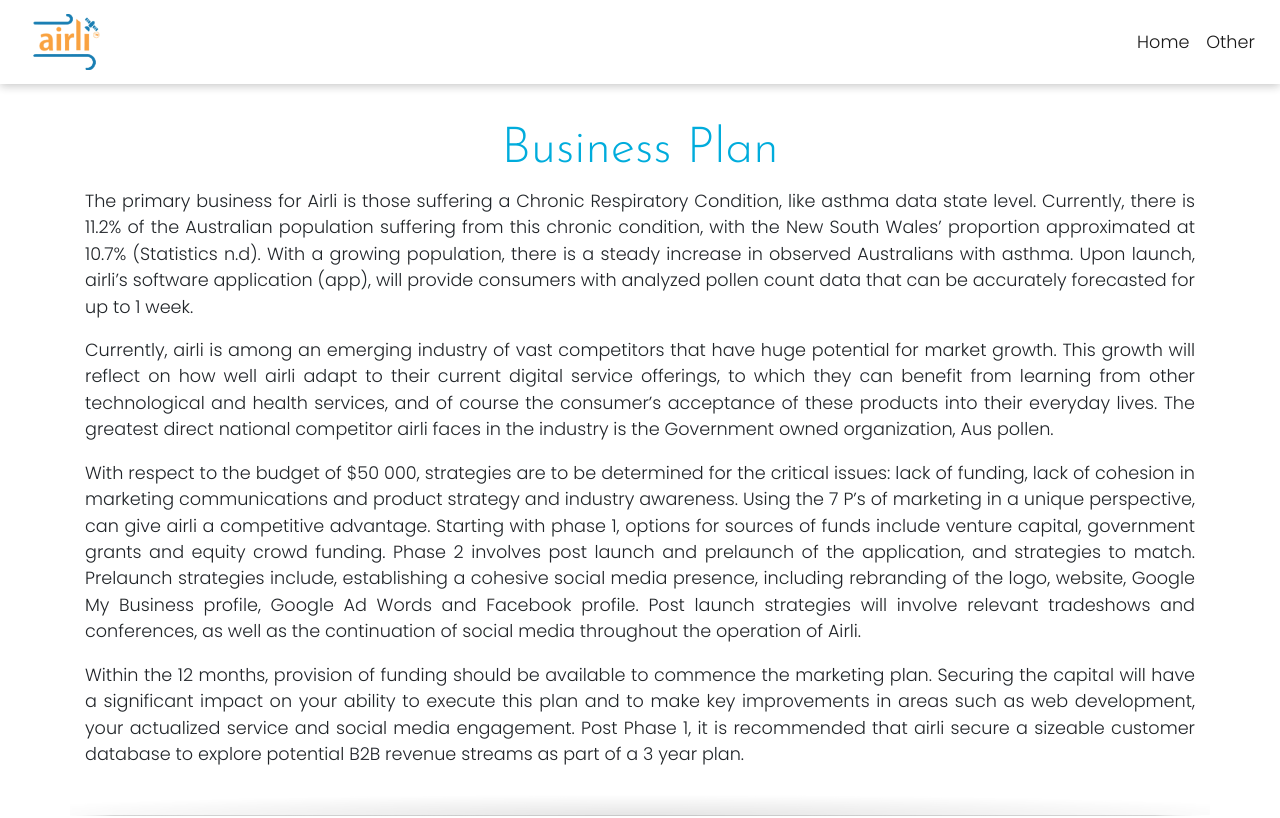
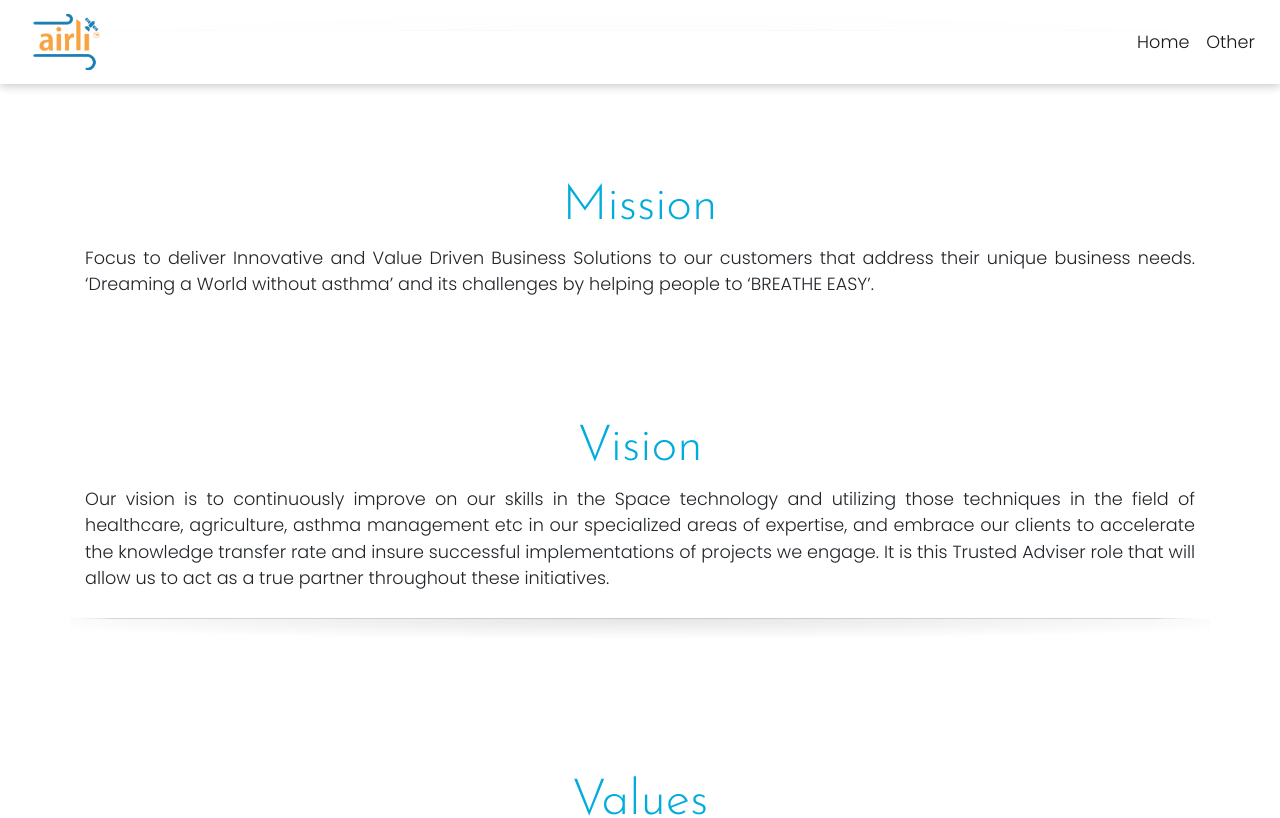
Before and after one commit to 7tena/Airli-Website, a React (Create React App) app: page /other in a window 1280 px wide. Shown: the top 818 px of the page. Built offline with nearby package versions, Linux system fonts and the light colour scheme.

Commit message:
Minor edits

```diff
--- a/src/components/businessplan.js
+++ b/src/components/businessplan.js
@@ -1,5 +1,4 @@
 import React from "react";
-import OurStory from "./ourstory";
 import MissionVision from "./missionvision";
 import Values from "./values";
 import Strategy from "./strategy";
@@ -7,68 +6,13 @@
 export default function Businessplan() {
     return (
         <div id='other'>
-            <div className='container'>
-                <h3>Business Plan</h3>
-                <p class='text-justify'>
-                    The primary business for Airli is those suffering a Chronic
-                    Respiratory Condition, like asthma data state level.
-                    Currently, there is 11.2% of the Australian population
-                    suffering from this chronic condition, with the New South
-                    Wales’ proportion approximated at 10.7% (Statistics n.d).
-                    With a growing population, there is a steady increase in
-                    observed Australians with asthma. Upon launch, airli’s
-                    software application (app), will provide consumers with
-                    analyzed pollen count data that can be accurately forecasted
-                    for up to 1 week.
-                </p>
-                <p class='text-justify'>
-                    Currently, airli is among an emerging industry of vast
-                    competitors that have huge potential for market growth. This
-                    growth will reflect on how well airli adapt to their current
-                    digital service offerings, to which they can benefit from
-                    learning from other technological and health services, and
-                    of course the consumer’s acceptance of these products into
-                    their everyday lives. The greatest direct national
-                    competitor airli faces in the industry is the Government
-                    owned organization, Aus pollen.
-                </p>
-                <p class='text-justify'>
-                    With respect to the budget of $50 000, strategies are to be
-                    determined for the critical issues: lack of funding, lack of
-                    cohesion in marketing communications and product strategy
-                    and industry awareness. Using the 7 P’s of marketing in a
-                    unique perspective, can give airli a competitive advantage.
-                    Starting with phase 1, options for sources of funds include
-                    venture capital, government grants and equity crowd funding.
-                    Phase 2 involves post launch and prelaunch of the
-                    application, and strategies to match. Prelaunch strategies
-                    include, establishing a cohesive social media presence,
-                    including rebranding of the logo, website, Google My
-                    Business profile, Google Ad Words and Facebook profile. Post
-                    launch strategies will involve relevant tradeshows and
-                    conferences, as well as the continuation of social media
-                    throughout the operation of Airli.
-                </p>
-                <p class='text-justify'>
-                    Within the 12 months, provision of funding should be
-                    available to commence the marketing plan. Securing the
-                    capital will have a significant impact on your ability to
-                    execute this plan and to make key improvements in areas such
-                    as web development, your actualized service and social media
-                    engagement. Post Phase 1, it is recommended that airli
-                    secure a sizeable customer database to explore potential B2B
-                    revenue streams as part of a 3 year plan.
-                </p>
-            </div>
             <div className='container div-up'></div>
-            <OurStory />
+            <MissionVision />
             <div className='container div-down'></div>
-            <MissionVision />
+            <Values />
             <div className='container div-up'></div>
-            <Values />
+            <Strategy />
             <div className='container div-down'></div>
-            <Strategy />
-            <div className='container div-up'></div>
             <div className='container'>
                 <h3>BREATHE EASY</h3>
                 <h4 className='blue-text'>by making the Invisible Visible</h4>
```
